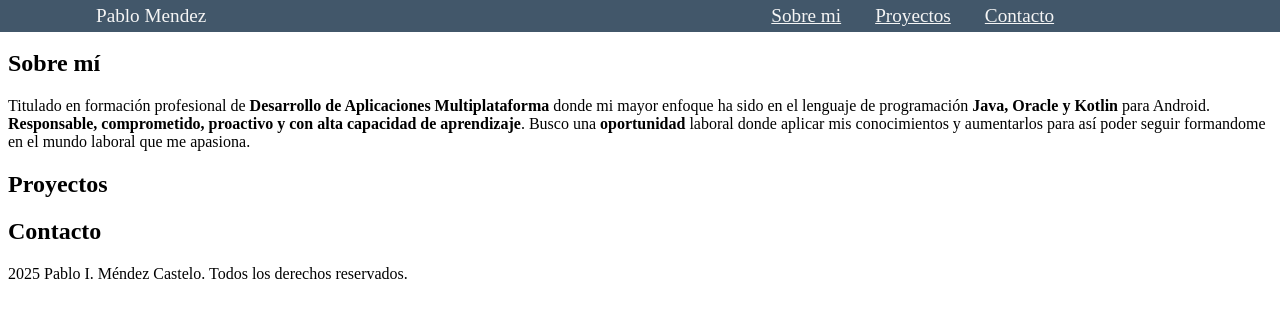
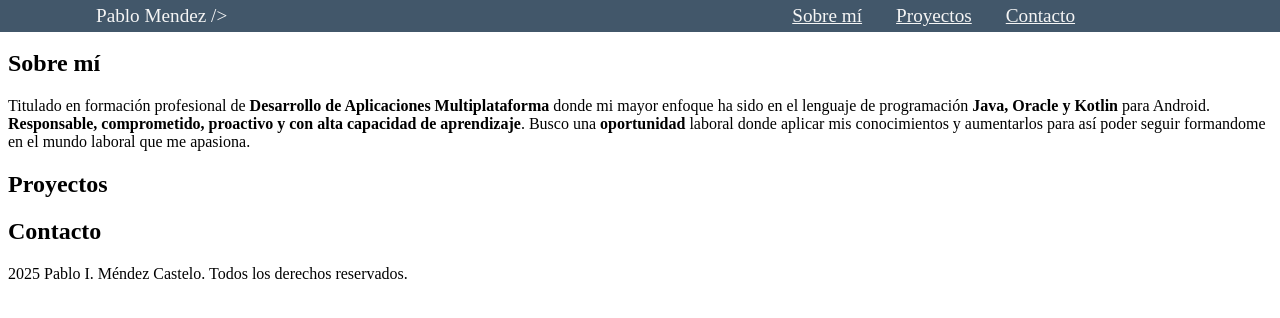
Before and after one commit to Kastelx/portafolio, a plain HTML site: page index.html in a window 1280 px wide. Drawn offline with Linux system fonts and the light colour scheme.

Commit message:
Fix
Arreglados nav dentro de otro nav, no me dejaba separar título y navegador principal

```diff
--- a/index.html
+++ b/index.html
@@ -7,17 +7,13 @@
     </head>
     <body>
         <header>
-            <h1 class="titulo">Pablo Mendez</h1>
-            <nav>
-                <div class="nav-bg">
-                    <nav class="navegacion-principal contenedor">
-                        <a href="#sobre-mi">Sobre mi</a>
-                        <a href="#proyectos">Proyectos</a>
-                        <a href="#contacto">Contacto</a>
-                    </nav>
-                </div>
+            <h1 class="titulo">Pablo Mendez /></h1>
+            <nav class="nav-bg">
+              <a class="btn-1" href="#sobre-mi">Sobre mí</a>
+              <a class="btn-2" href="#proyectos">Proyectos</a>
+              <a class="btn-3" href="#contacto">Contacto</a>
             </nav>
-        </header>
+          </header>
 
         <main>
             <section id="sobre-mi">
```
